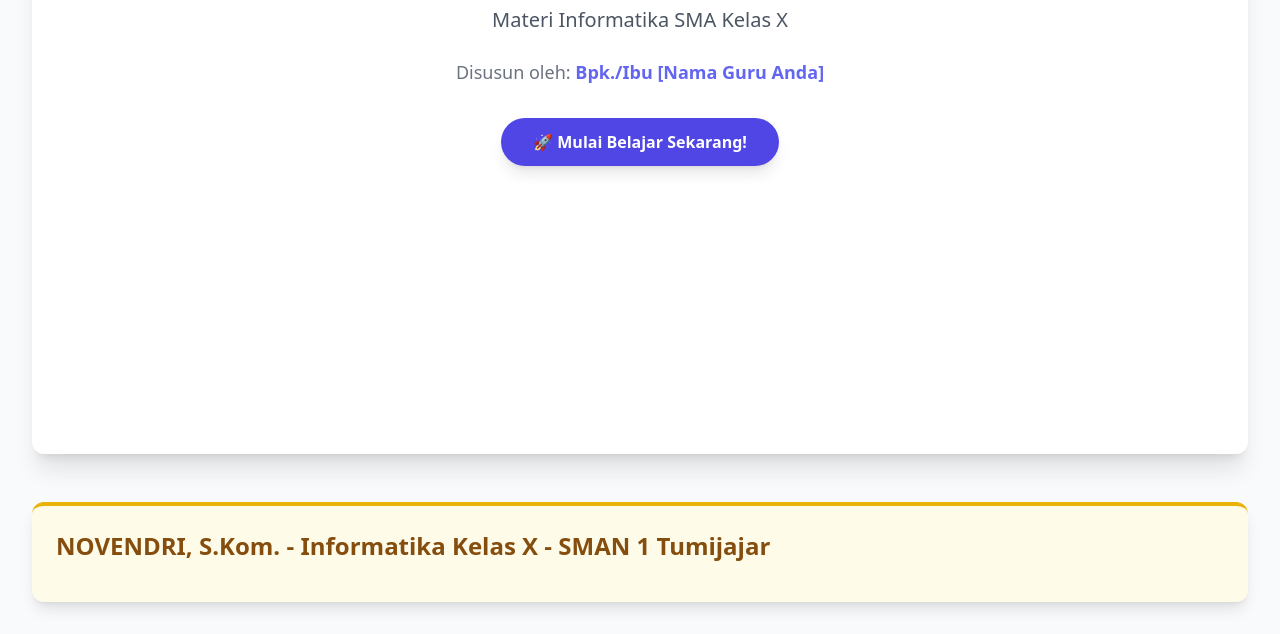
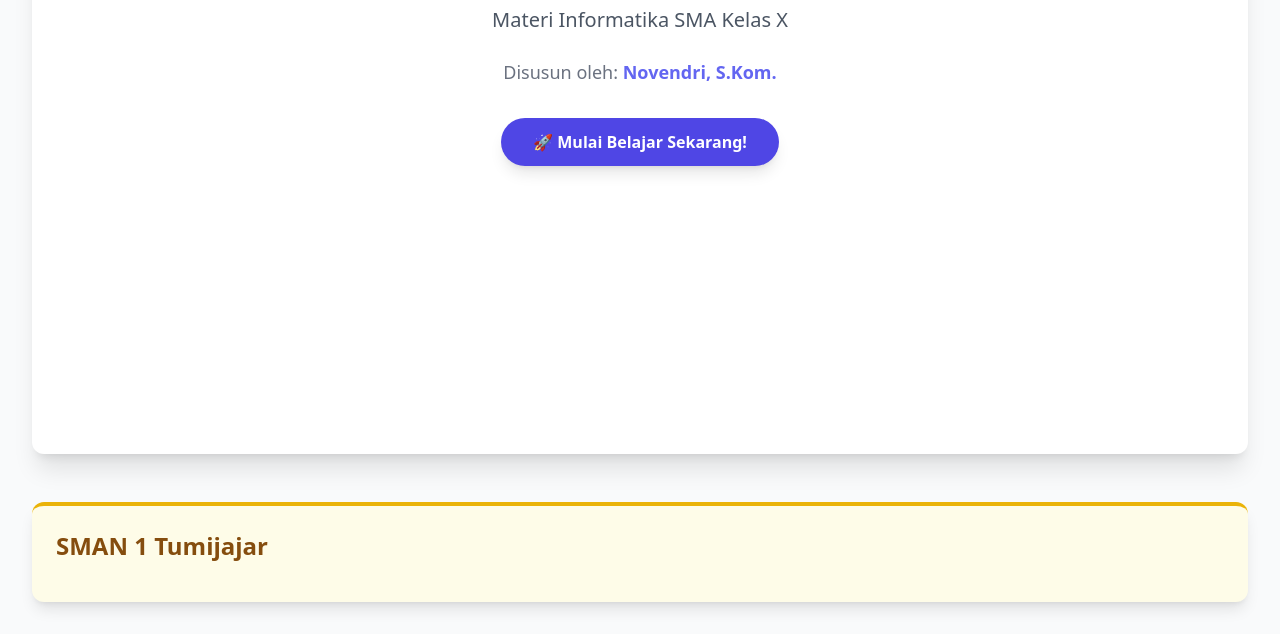
Before and after one commit to keram-otak/analisis-data-interaktif, a plain HTML site: page index.html in a window 1280 px wide. Shown: the part 438-1072 px from the top of the page. Drawn offline with nearby package versions, Linux system fonts and the light colour scheme.

Commit message:
Update index.html
ganti nama guru

```diff
--- a/index.html
+++ b/index.html
@@ -67,7 +67,7 @@
         <section id="pembuka" class="min-h-screen flex flex-col justify-center items-center text-center bg-white shadow-xl rounded-xl p-6 mb-12">
             <h2 class="text-5xl font-extrabold text-indigo-700 mb-4 animate-pulse">Jelajahi Dunia Analisis Data!</h2>
             <p class="text-xl text-gray-600 mb-6">Materi Informatika SMA Kelas X</p>
-            <p class="text-lg text-gray-500 mb-8">Disusun oleh: <span class="font-semibold text-indigo-500">Bpk./Ibu [Nama Guru Anda]</span></p>
+            <p class="text-lg text-gray-500 mb-8">Disusun oleh: <span class="font-semibold text-indigo-500">Novendri, S.Kom.</span></p>
             <button id="mulai-belajar" class="bg-indigo-600 hover:bg-indigo-700 text-white font-bold py-3 px-8 rounded-full shadow-lg transition duration-300 transform hover:scale-105">
                 🚀 Mulai Belajar Sekarang!
             </button>
@@ -235,7 +235,7 @@
         </main>
 
         <section id="panduan-guru" class="mt-12 p-6 bg-yellow-50 border-t-4 border-yellow-500 rounded-xl shadow-lg">
-            <p class="text-2xl font-bold text-yellow-800 mb-4"> NOVENDRI, S.Kom. - Informatika Kelas X - SMAN 1 Tumijajar </p>
+            <p class="text-2xl font-bold text-yellow-800 mb-4"> SMAN 1 Tumijajar </p>
             <ol class="list-decimal list-inside text-gray-700 space-y-3">
 
             </ol>
```
